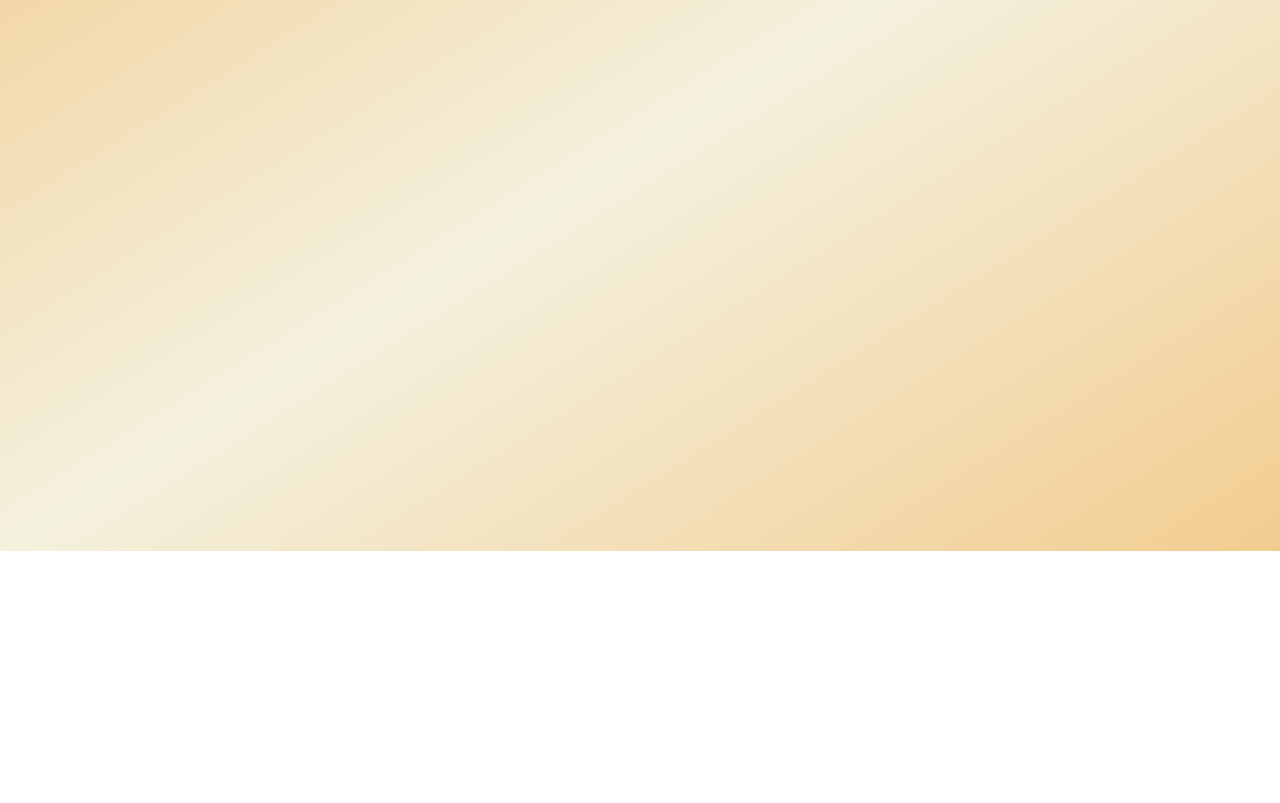
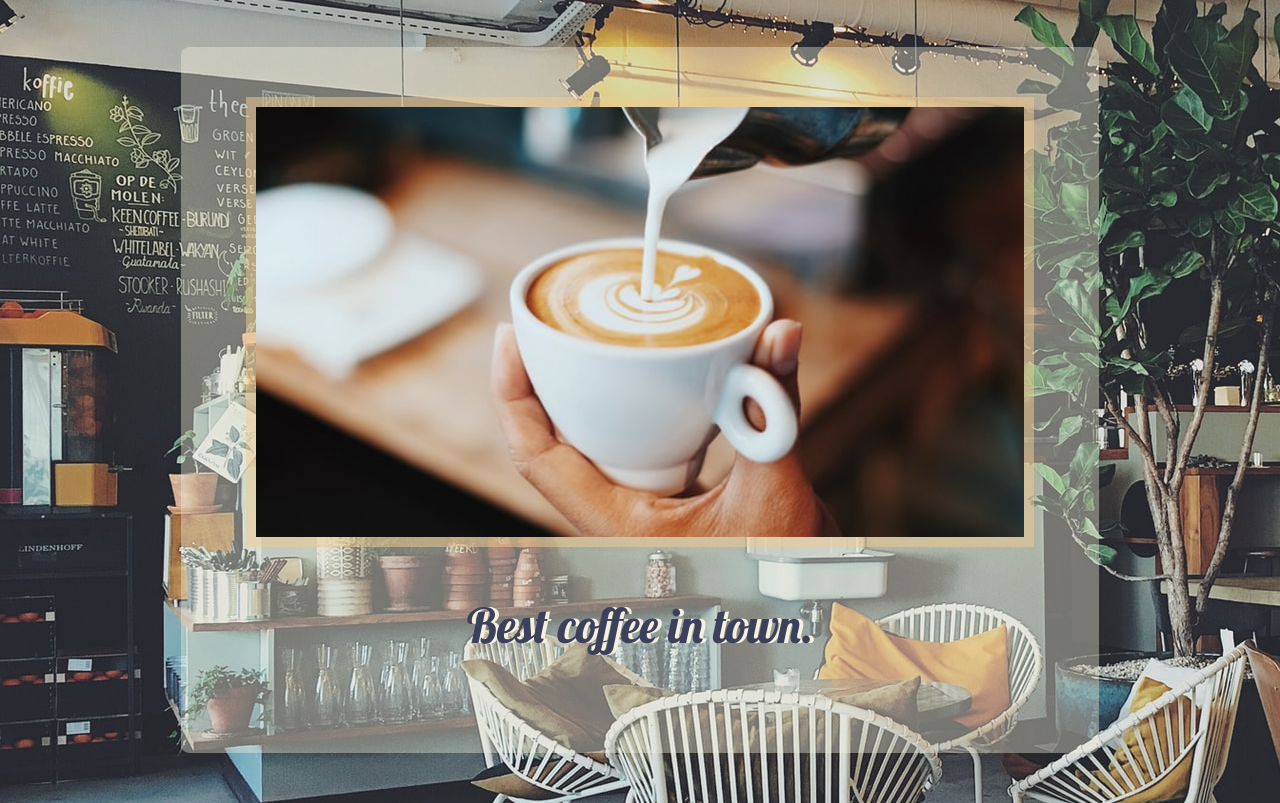
Before and after one commit to osama24sy/odin-restaurant, a website built with webpack: page dist/index.html in a window 1280 px wide. Shown: the part 249-1052 px from the top of the page. Before the commit the page ends 800 px from the top, so only its background shows below. Built offline with nearby package versions, Linux system fonts and the light colour scheme.

Commit message:
Create Main Page

```diff
--- a/package.json
+++ b/package.json
@@ -25,6 +25,7 @@
     "express": "^4.18.1",
     "html-webpack-plugin": "^5.5.0",
     "style-loader": "^3.3.1",
+    "url-loader": "^4.1.1",
     "webpack": "^5.73.0",
     "webpack-cli": "^4.9.2",
     "webpack-dev-middleware": "^5.3.3",
--- a/src/index.js
+++ b/src/index.js
@@ -1,6 +1,8 @@
 import './style.css';
 import createHeader from "./header";
 import createNavbar from './navbar';
+import createMain from './main-page';
+import cafe from './cafe.jpg';
 
 // Setting the wrapper div
 const body = document.querySelector("body");
@@ -8,5 +10,23 @@ const content = document.createElement("div");
 content.id = "content";
 body.appendChild(content);
 
+// Creating the header and the navbar
 createHeader();
 createNavbar();
+
+// event listeners for the navbar
+let page = 'home';
+
+home.addEventListener("click", () => {
+    page = 'home';
+});
+
+menu.addEventListener("click", () => {
+    page = 'menu';
+});
+
+about.addEventListener("click", () => {
+    page = 'about';
+});
+
+createMain();
--- a/src/main-page.js
+++ b/src/main-page.js
@@ -0,0 +1,21 @@
+import coffee from './coffee-pouring.jpg';
+
+const createMain = () => {
+    const content = document.querySelector("#content");
+
+    const main = document.createElement("div");
+    main.id = 'main';
+
+    const img = new Image();
+    img.src = coffee;
+
+    const desc = document.createElement("p");
+    desc.textContent = "Best coffee in town.";
+
+    main.appendChild(img);
+    main.appendChild(desc);
+    content.appendChild(main);
+
+}
+
+export default createMain;
--- a/src/navbar.js
+++ b/src/navbar.js
@@ -1,5 +1,7 @@
 const createNavbar = () => {
     const header = document.querySelector("#header");
+
+    let page = 'home';
 
     const nav = document.createElement("div");
     nav.id = 'nav';
--- a/src/style.css
+++ b/src/style.css
@@ -1,4 +1,5 @@
 @import url('https://fonts.googleapis.com/css2?family=Great+Vibes&family=Parisienne&display=swap');
+@import url('https://fonts.googleapis.com/css2?family=Lobster&display=swap');
 
 :root {
     --eggshell: #f4f1deff;
@@ -13,11 +14,10 @@
 html, body {
     width: 100%;
     margin: 0px;
-    height: 100%;
 }
 
 body {
-    background-image: linear-gradient(to bottom right, var(--deep-champagne) , var(--eggshell) , var(--deep-champagne));
+    background-image: url('./cafe.jpg');
 }
 
 #content {
@@ -77,7 +77,7 @@ hr {
 }
 
 .active {
-    background-color: rgb(40, 42, 61);
+    border-bottom: 2px solid var(--eggshell);
 }
 
 #nav > div > p {
@@ -86,3 +86,28 @@ hr {
     font-size: 2em;
     margin: 20px  0px;
 }
+
+/* MAIN-PAGE.JS CSS */
+
+#main {
+    width: 60vw;
+    padding: 50px 75px;
+    background-color: rgba(244, 241, 222, 0.384);
+    display: flex;
+    flex-direction: column;
+    align-items: center;
+    margin: 50px 0px;
+    border-radius: 1%;
+}
+
+#main > img {
+    width: 60vw;
+    border: 10px solid rgba(242, 204, 143, 0.50);
+}
+
+#main > p {
+    font-family: 'Lobster';
+    font-size: 3em;
+    color: var(--independence);
+    text-shadow: 4px 0px 0px var(--eggshell);
+}
--- a/webpack.config.js
+++ b/webpack.config.js
@@ -21,6 +21,10 @@ module.exports = {
                 test: /\.css$/i,
                 use: ['style-loader', 'css-loader'],
             },
+            {
+                test: /\.(png|svg|jpg|jpeg|gif)$/i,
+                type: 'asset/resource',
+            },
         ],
     },
     devServer: {
```
Also changed, not shown: dist/1e7366dac028368df61d.jpg (added), dist/9c7c4838d7d0dfad7b29.jpg (added), dist/main.js, dist/runtime.js, src/cafe.jpg (added), src/coffee-pouring.jpg (added), 1 other file.
